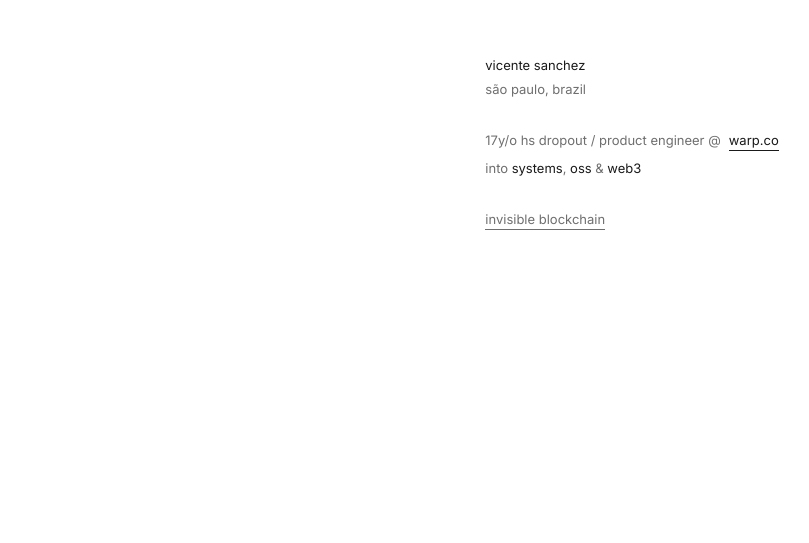
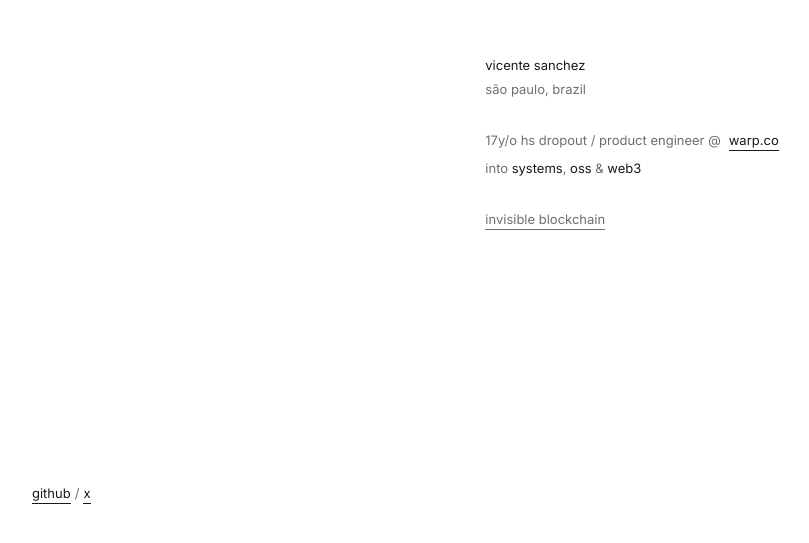
Before and after one commit to Vicentesan/vicentesan.dev, a Next.js app: page / in a window 1280 px wide. Shown: the part 257-800 px from the top of the page, without its empty margins (8-817 px from the left). Built offline with nearby package versions, Linux system fonts and the light colour scheme.

Commit message:
feat: add social links footer and update app icons

```diff
--- a/src/app/page.tsx
+++ b/src/app/page.tsx
@@ -10,6 +10,11 @@ const LINKS = [
     label: 'Invisible Blockchain',
     href: '/blog/invisible-blockchain'
   }
+];
+
+const SOCIALS = [
+  { label: 'github', href: 'https://github.com/Vicentesan' },
+  { label: 'x', href: 'https://x.com/vicentesandev' }
 ];
 
 export default function Home() {
@@ -62,6 +67,17 @@ export default function Home() {
           </div>
         ))}
       </ul>
+
+      <footer className="fixed bottom-10 left-10 flex flex-row flex-wrap items-center gap-x-1 text-[13px]">
+        {SOCIALS.map((social, i) => (
+          <span key={social.label} className="flex flex-row items-center gap-x-1">
+            {i > 0 && <span>/</span>}
+            <AnimatedLink variant="primary" href={social.href} target="_blank">
+              {social.label}
+            </AnimatedLink>
+          </span>
+        ))}
+      </footer>
     </main>
   );
 }
```
Also changed, not shown: src/app/apple-icon.png (added), 1 other file (tests, documents, lock files or other folders).
